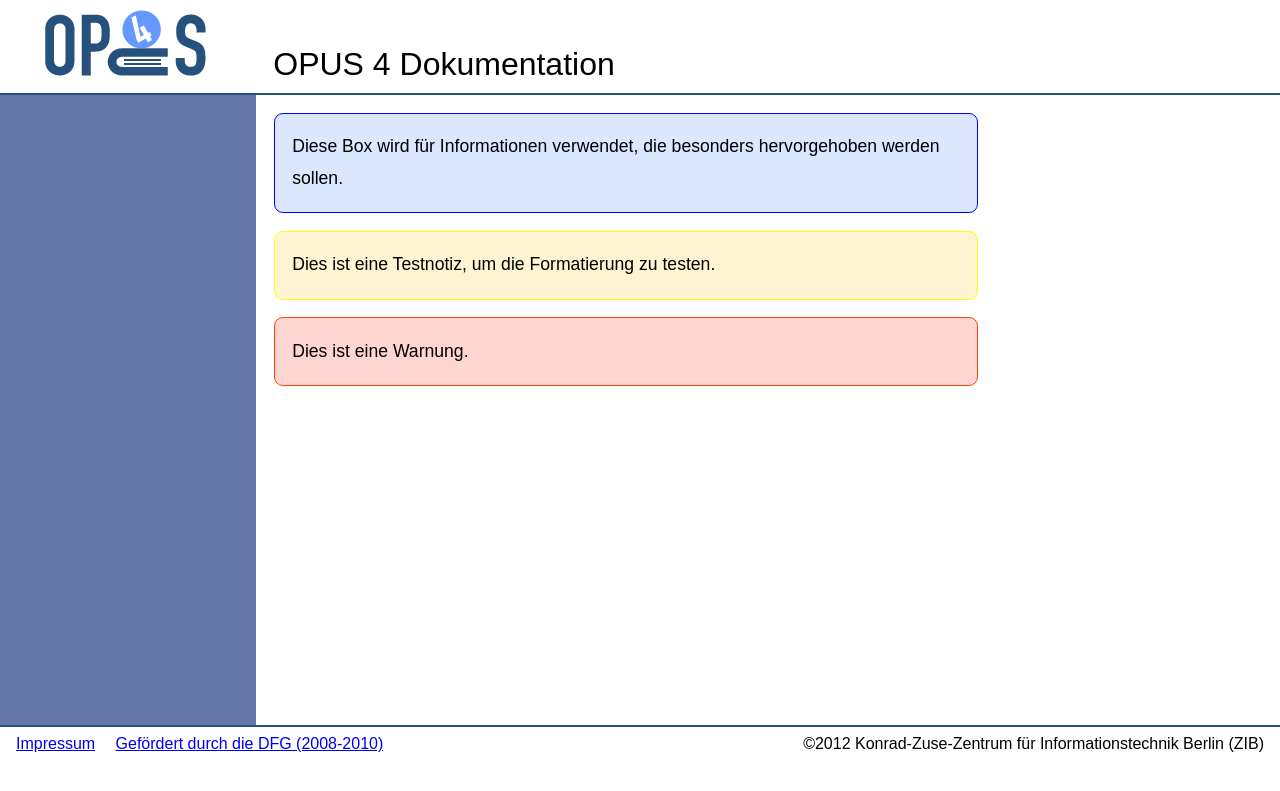
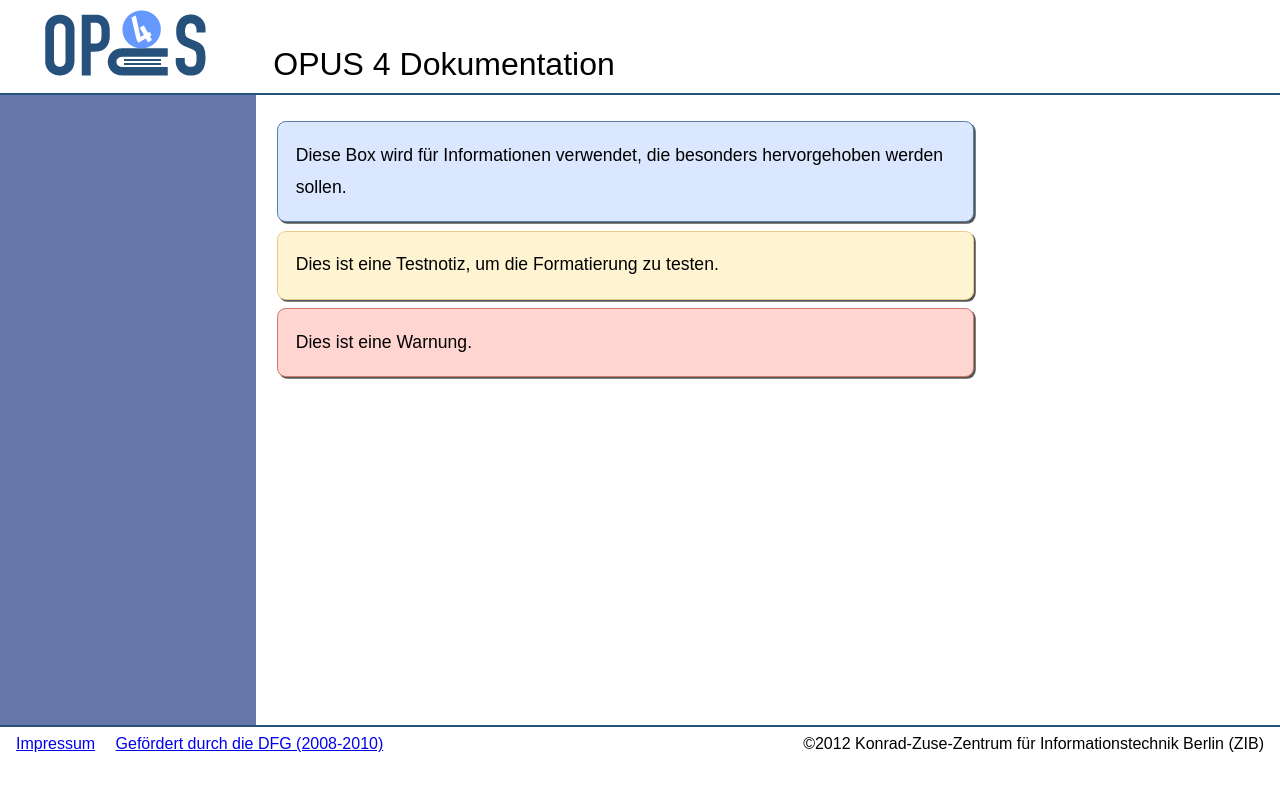
Before and after one commit to OPUS4/opus4.github.io, a Jekyll site: the page built from development/documentation.md, in a window 1280 px wide. Shown: the top 791 px of the page. Built offline with Jekyll 4.4.1, drawn with Linux system fonts in a browser that asks for light colours.

Commit message:
#2 - Styling von Info-, Warn- und Notizboxen verändert (Farbe, Schatten). Titel der Seite mit Doku für Dokumentation korrigiert.

```diff
--- a/css/style.css
+++ b/css/style.css
@@ -163,30 +163,36 @@ code {
 }
 
 p.info {
+    margin: 0.5em 0.2em;
     /* TODO add icon */
     color: black;
     background: #dbe7ff;
     padding: 1em;
-    border: 1px solid blue;
+    border: 1px solid #587daf;
     border-radius: 0.5em;
+    box-shadow: 0.1em 0.1em #555555;
 }
 
 p.note {
+    margin: 0.5em 0.2em;
     /* TODO add icon */
     color: black;
     background: #fff4d2;
     padding: 1em;
-    border: 1px solid yellow;
+    border: 1px solid #ebcb88;
     border-radius: 0.5em;
+    box-shadow: 0.1em 0.1em #555555;
 }
 
 p.warning {
+    margin: 0.5em 0.2em;
     /* TODO add icon */
     color: black;
     background: #ffd5d1;
     padding: 1em;
-    border: 1px solid orangered;
+    border: 1px solid #d0786b;
     border-radius: 0.5em;
+    box-shadow: 0.1em 0.1em #555555;
 }
 
 #content img {
```
Also changed, not shown: development/documentation.md (+1 -2 lines).
